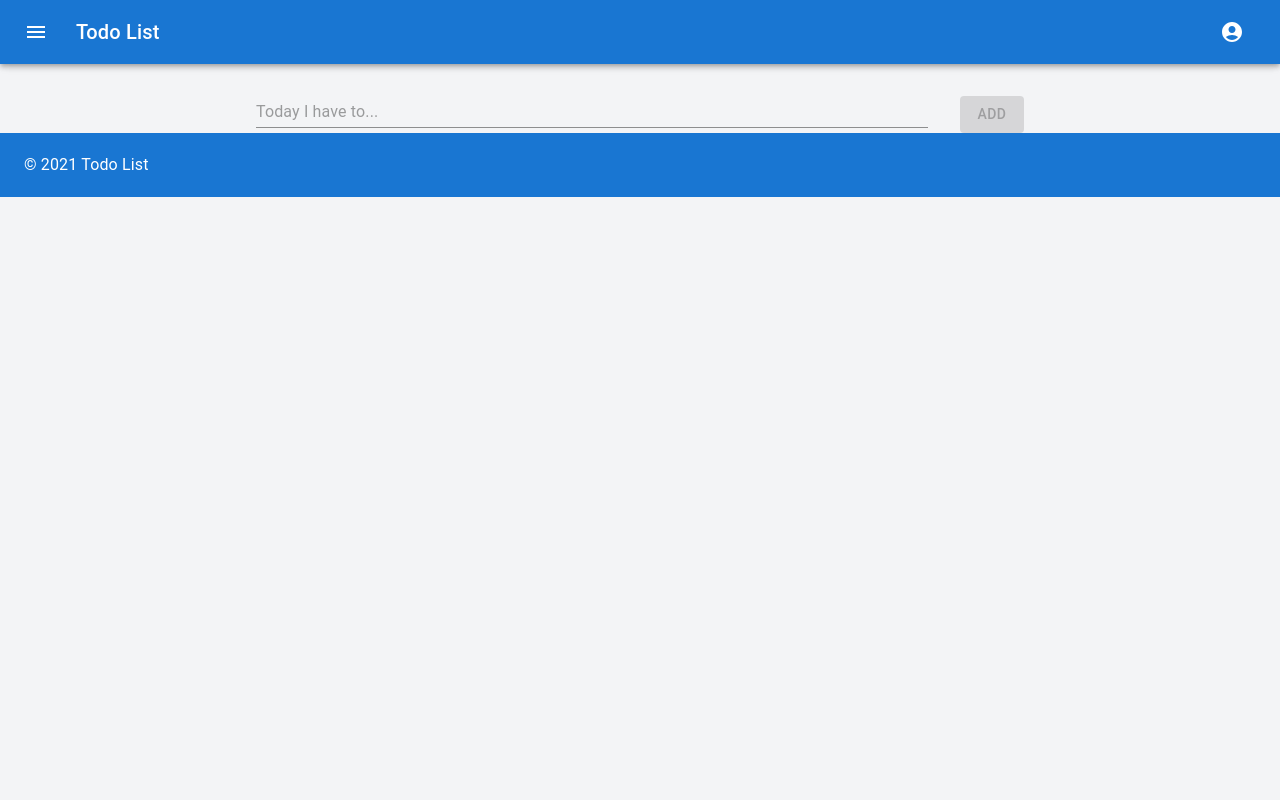
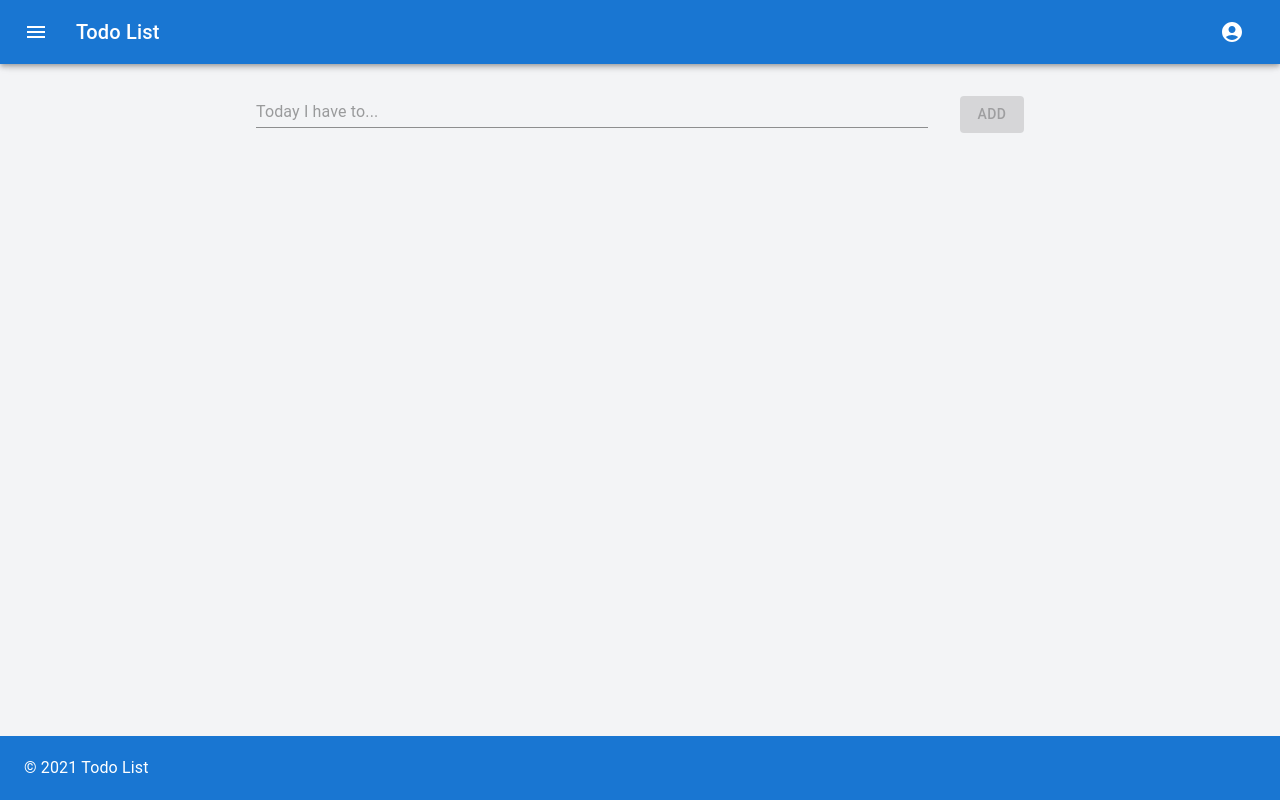
Before and after one commit to daniudo557/todo-list, a React (Create React App) app: page / in a window 1280 px wide. Built offline with nearby package versions, Linux system fonts and the light colour scheme.

Commit message:
Fix Wrapper component styles

```diff
--- a/src/components/Wrapper/Wrapper.scss
+++ b/src/components/Wrapper/Wrapper.scss
@@ -1,4 +1,17 @@
-.wrapper {
+.container {
+  display: flex;
+  flex-direction: column;
+  align-items: center;
+  padding-top: 32px;
+  padding-bottom: 32px;
+  min-height: calc(100vh - 176px);
+
+  @media (min-width: 600px) {
+    min-height: calc(100vh - 192px);
+  }
+}
+
+.content {
   width: 275px;
 
   @media (min-width: 600px) {
--- a/src/components/Wrapper/index.tsx
+++ b/src/components/Wrapper/index.tsx
@@ -7,16 +7,8 @@ interface WrapperProps {
 
 const Wrapper = ({ children }: WrapperProps) => {
   return (
-    <div
-      style={{
-        display: "flex",
-        flexDirection: "column",
-        justifyContent: "center",
-        alignItems: "center",
-        paddingTop: 32,
-      }}
-    >
-      <div className="wrapper">{children}</div>
+    <div className="container">
+      <div className="content">{children}</div>
     </div>
   );
 };
```
